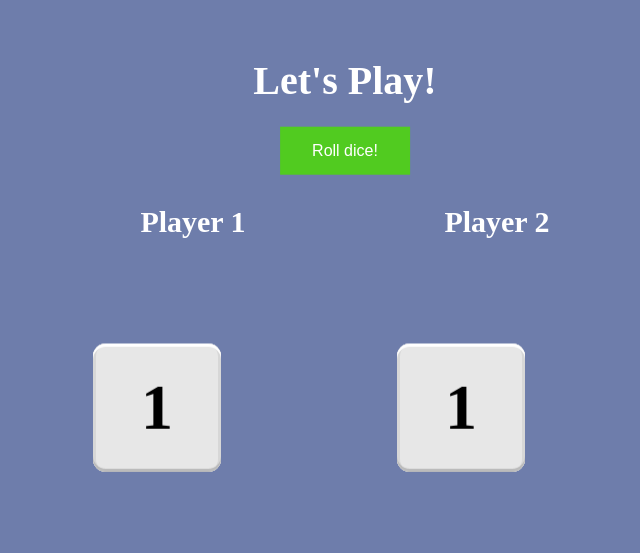
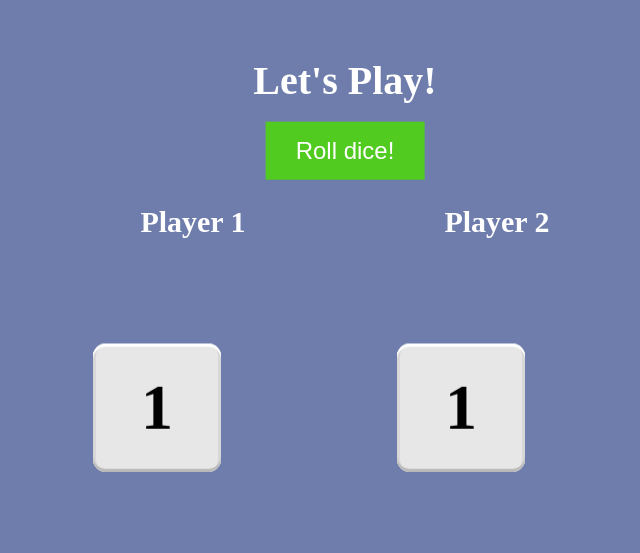
Before and after one commit to o-ilie/dice-game, a plain HTML site: page index.html in a window 1280 px wide. Shown: the whole page, without its empty margins (295-935 px from the left). Drawn offline with Linux system fonts and the light colour scheme.

Commit message:
Update styles.css

```diff
--- a/styles.css
+++ b/styles.css
@@ -22,10 +22,10 @@ button{
   background-color: #51CB20;
   border: none;
   color: white;
-  padding: 15px 32px;
+  padding: 15px 30px;
   text-align: center;
   text-decoration: none;
-  font-size: 16px;
+  font-size: 24px;
 }
 
 .ex1 {
```
